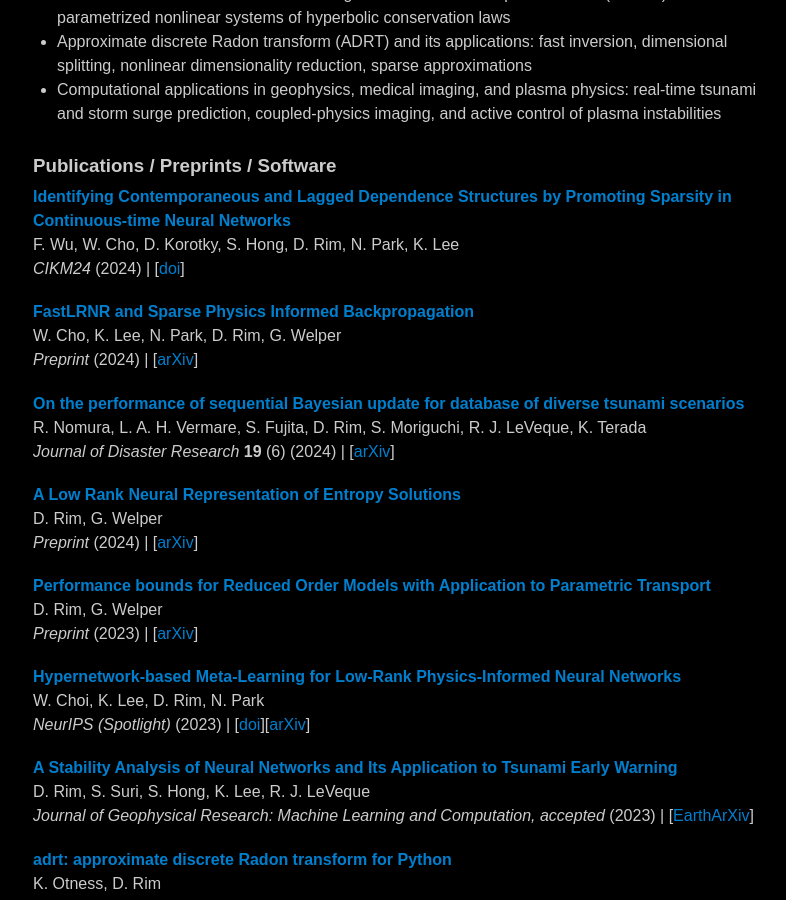
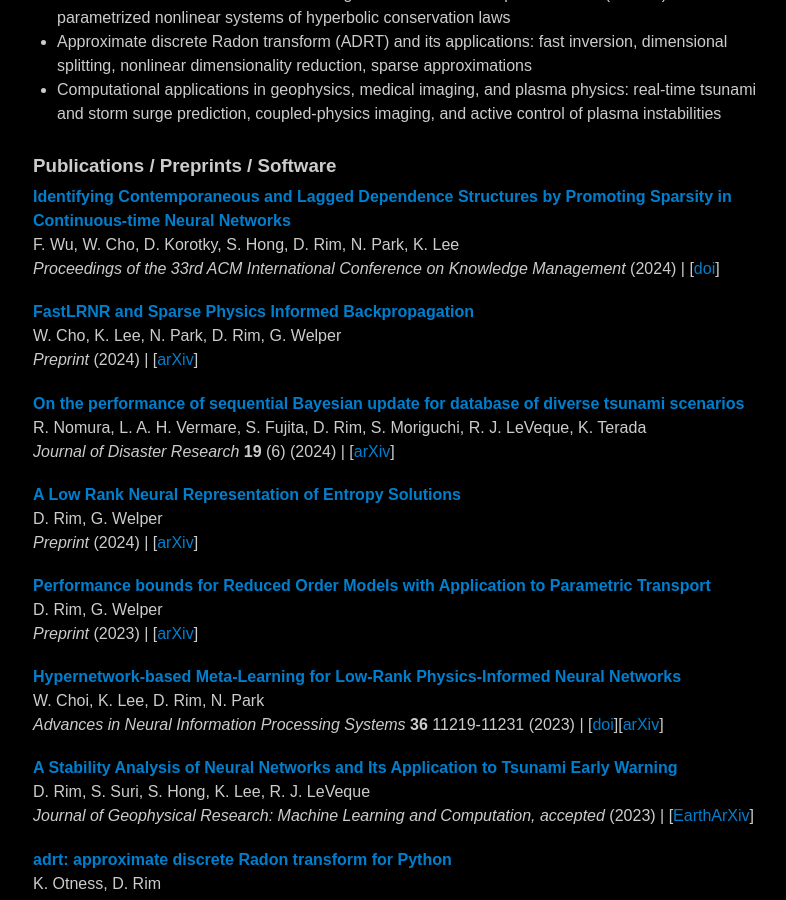
Before and after one commit to dsrim/dsrim.github.io, a Jekyll site: the page built from index.md, in a window 1280 px wide and 900 px high, scrolled down 624 px. Shown: the whole window, without its empty margins (231-1017 px from the left). Built offline with Jekyll 4.4.1, drawn with Linux system fonts in a browser that asks for light colours; some of the changed text lies outside the part shown.

Commit message:
expand journal names

```diff
--- a/index.md
+++ b/index.md
@@ -86,7 +86,7 @@ people:
 pubs:
     - title:    "Identifying Contemporaneous and Lagged Dependence Structures by Promoting Sparsity in Continuous-time Neural Networks"
       author:   "F. Wu, W. Cho, D. Korotky, S. Hong, D. Rim, N. Park, K. Lee"
-      journal:  "CIKM24"
+      journal:  "Proceedings of the 33rd ACM International Conference on Knowledge Management"
       doi:      "https://doi.org/10.1145/3627673.3679751"
       year:     "2024"
 
@@ -117,7 +117,8 @@ pubs:
 
     - title:    "Hypernetwork-based Meta-Learning for Low-Rank Physics-Informed Neural Networks"
       author:   "W. Choi, K. Lee, D. Rim, N. Park"
-      journal:  "NeurIPS (Spotlight)"
+      journal:  "Advances in Neural Information Processing Systems"
+      numbers:  "**36** 11219-11231"
       doi:      "https://proceedings.neurips.cc/paper_files/paper/2023/hash/24f8dd1b8f154f1ee0d7a59e368eccf3-Abstract-Conference.html"
       arxiv:    "https://arxiv.org/abs/2310.09528"
       year:     "2023"
@@ -272,7 +273,7 @@ pubs:
 
     - title:    "Explicit error estimates for Courant, Crouzeix-Raviart and Raviart-Thomas finite element methods"
       author:   "C. Carstensen, J. Gedicke, and D. Rim"
-      journal:  "J. Comput. Math."
+      journal:  "Journal of Computational Mathematics"
       numbers:  "**30** no. 4 337-353"
       year:     "2012"
       url:    "https://opus4.kobv.de/opus4-matheon/frontdoor/index/index/docId/931"
```
Also changed, not shown: 1 other file.
